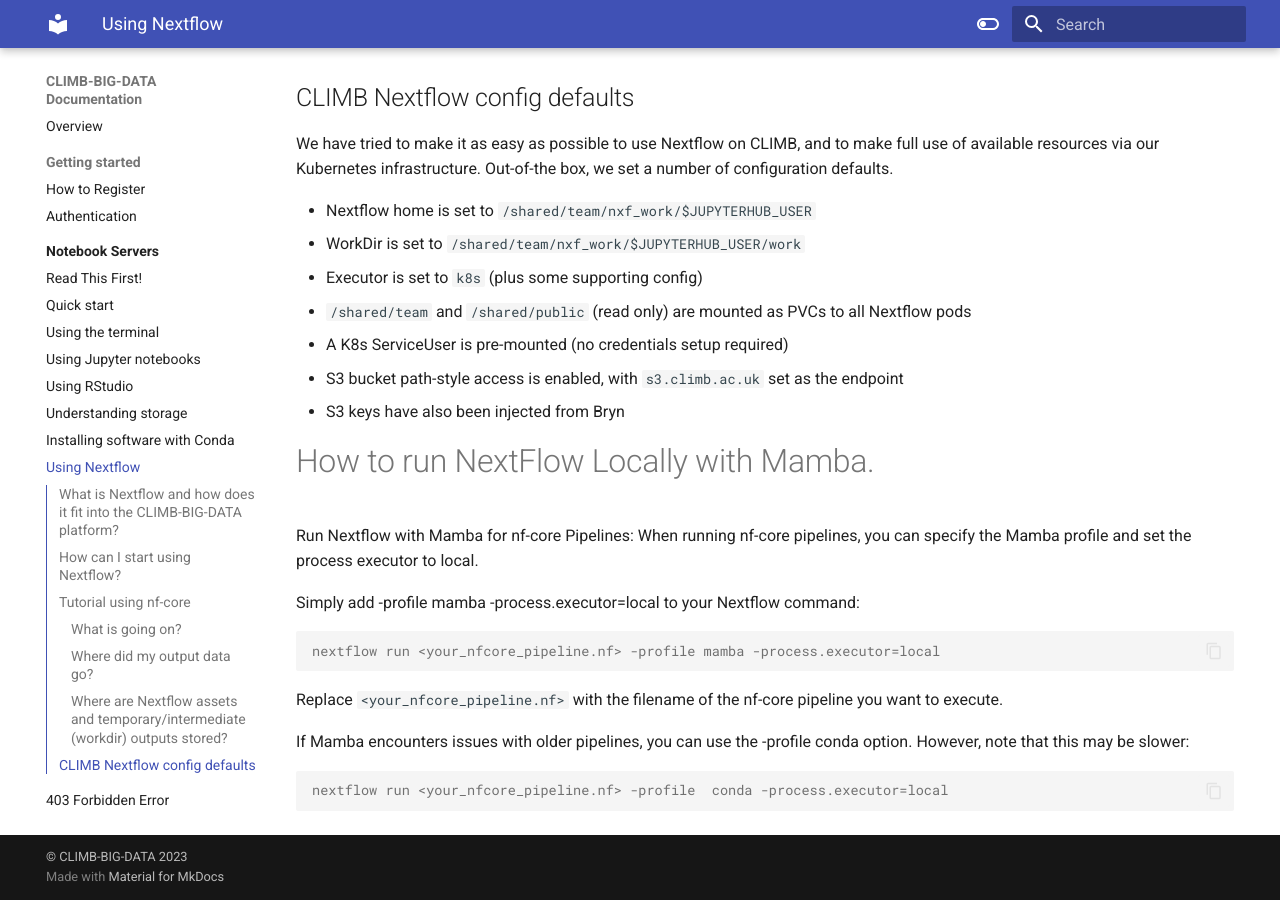
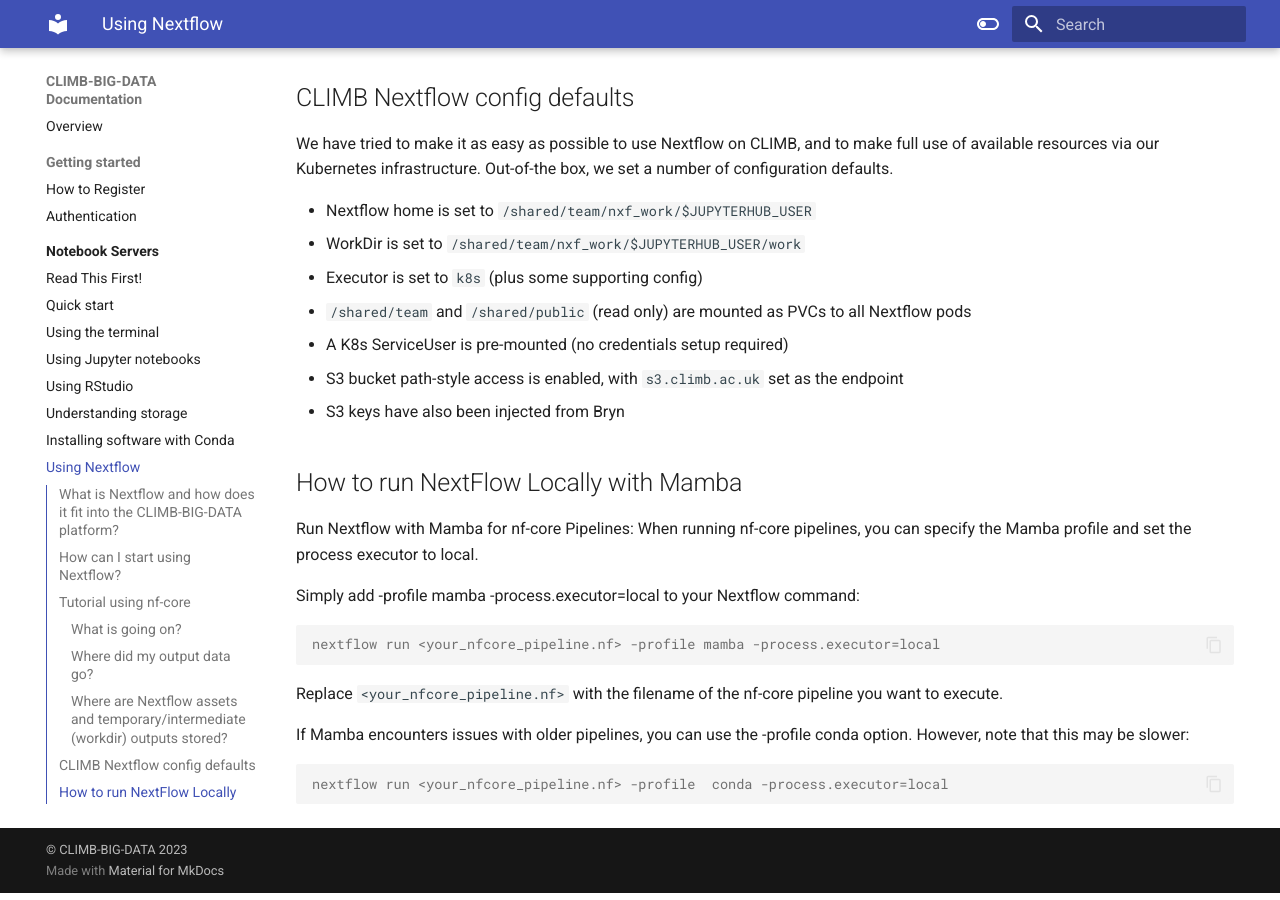
Before and after one commit to MRC-CLIMB/docs, an MkDocs documentation site: the page built from docs/notebook-servers/using-nextflow.md, in a window 1280 px wide and 900 px high, scrolled down 2577 px. Built offline with MkDocs 1.6.1 and Material for MkDocs 9.7.7, drawn with Linux system fonts in a browser that asks for light colours.

Commit message:
Change subheading size.

```diff
--- a/docs/notebook-servers/using-nextflow.md
+++ b/docs/notebook-servers/using-nextflow.md
@@ -116,7 +116,7 @@ We have tried to make it as easy as possible to use Nextflow on CLIMB, and to ma
 - S3 bucket path-style access is enabled, with `s3.climb.ac.uk` set as the endpoint
 - S3 keys have also been injected from Bryn
 
-# How to run NextFlow Locally with Mamba.
+## How to run NextFlow Locally with Mamba
 
 Run Nextflow with Mamba for nf-core Pipelines: When running nf-core pipelines, you can specify the Mamba profile and set the process executor to local.
 
```
